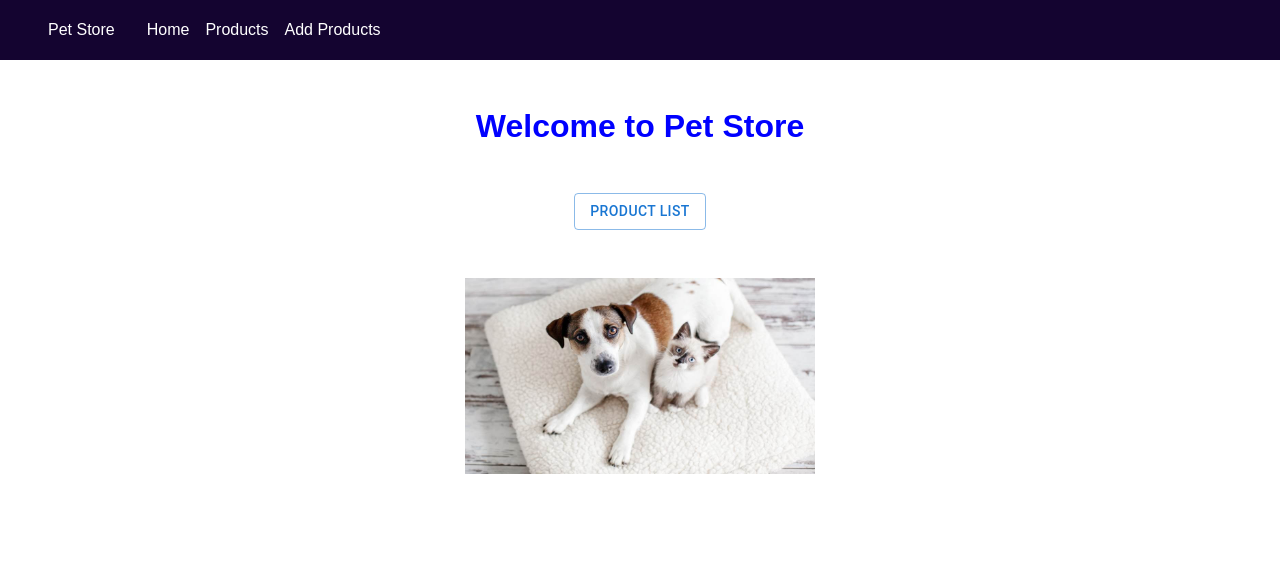
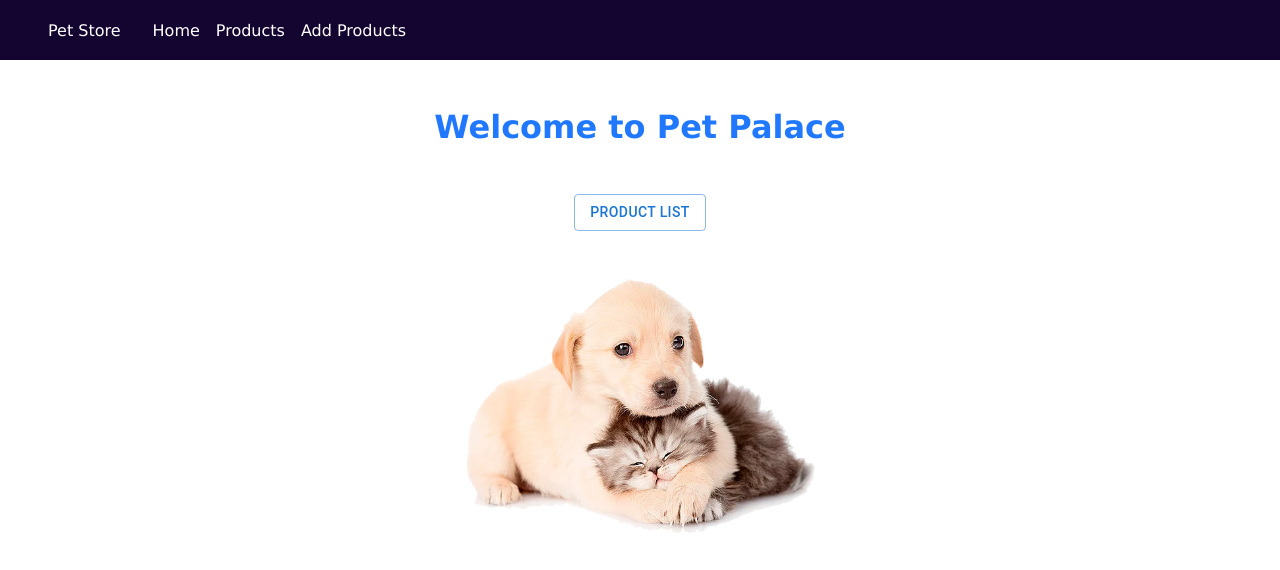
Before and after one commit to ManashviCode/Pet_Palace, a React (Create React App) app in the folder pet-frontend/: page / in a window 1280 px wide. Shown: the top 570 px of the page. Built offline with nearby package versions, Linux system fonts and the light colour scheme.

Commit message:
finished

```diff
--- a/pet-frontend/src/global.scss
+++ b/pet-frontend/src/global.scss
@@ -2,7 +2,8 @@
     padding: 0;
     margin: 0;
     box-sizing: border-box;
-    font-family: Arial, Helvetica, sans-serif;
+    //font-family: Arial, Helvetica, sans-serif;
+    font-family:'Lucida Sans', 'Lucida Sans Regular', 'Lucida Grande', 'Lucida Sans Unicode', Geneva, Verdana, sans-serif;
 
 }
 
--- a/pet-frontend/src/pages/home/Home.page.tsx
+++ b/pet-frontend/src/pages/home/Home.page.tsx
@@ -1,14 +1,14 @@
-import "./home.scss"
+import "./home.scss";
 import React from "react";
 import { Button } from "@mui/material";
 import { useNavigate } from "react-router-dom";
-import petImage from "../../assets/images/pet.jpg";
+import petImage from "../../assets/images/pet.png";
 
 const Home = () => {
   const redirect = useNavigate();
   return (
     <div className="home">
-      <h1>Welcome to Pet Store</h1>
+      <h1>Welcome to Pet Palace</h1>
       <Button
         variant="outlined"
         color="primary"
--- a/pet-frontend/src/pages/home/home.scss
+++ b/pet-frontend/src/pages/home/home.scss
@@ -3,7 +3,8 @@
    @include main-style();
 
    h1 {
-      color: #0000ff;
+      color: #1f78fd;
+
    }
    img {
       width: 350px;
```
Also changed, not shown: pet-frontend/src/assets/images/pet.jpg (deleted), pet-frontend/src/assets/images/pet.png (added).
